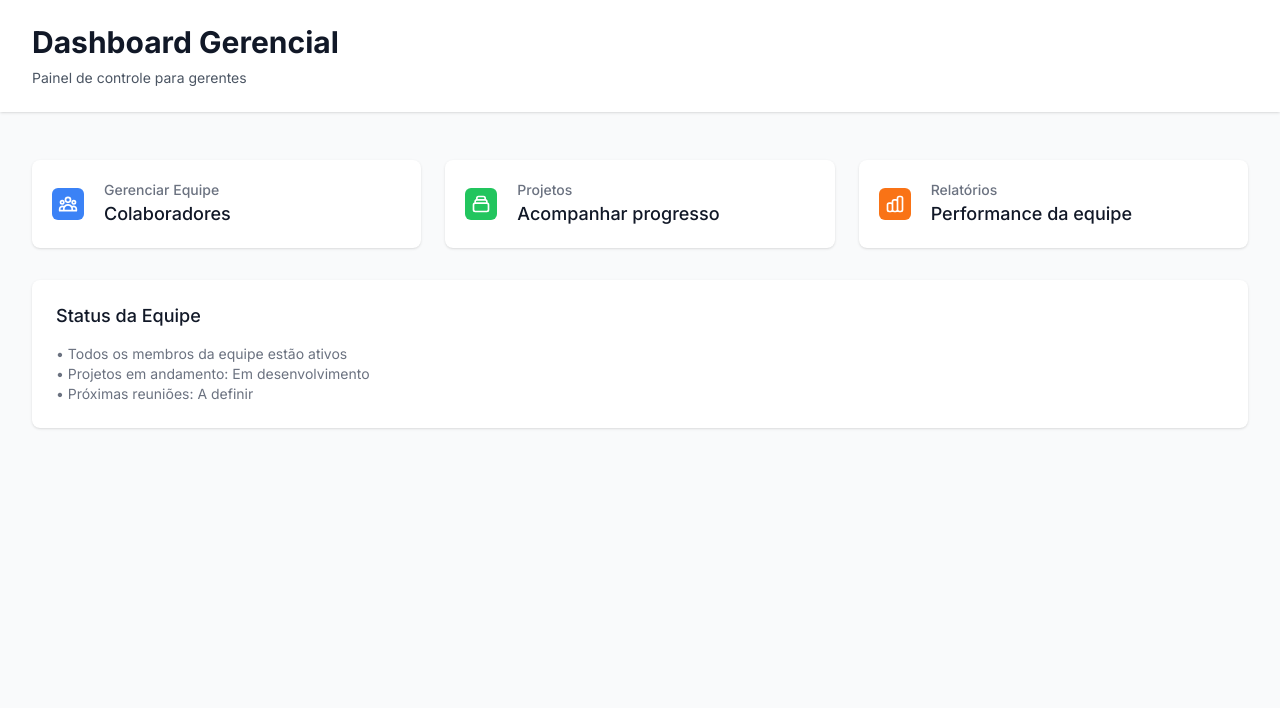
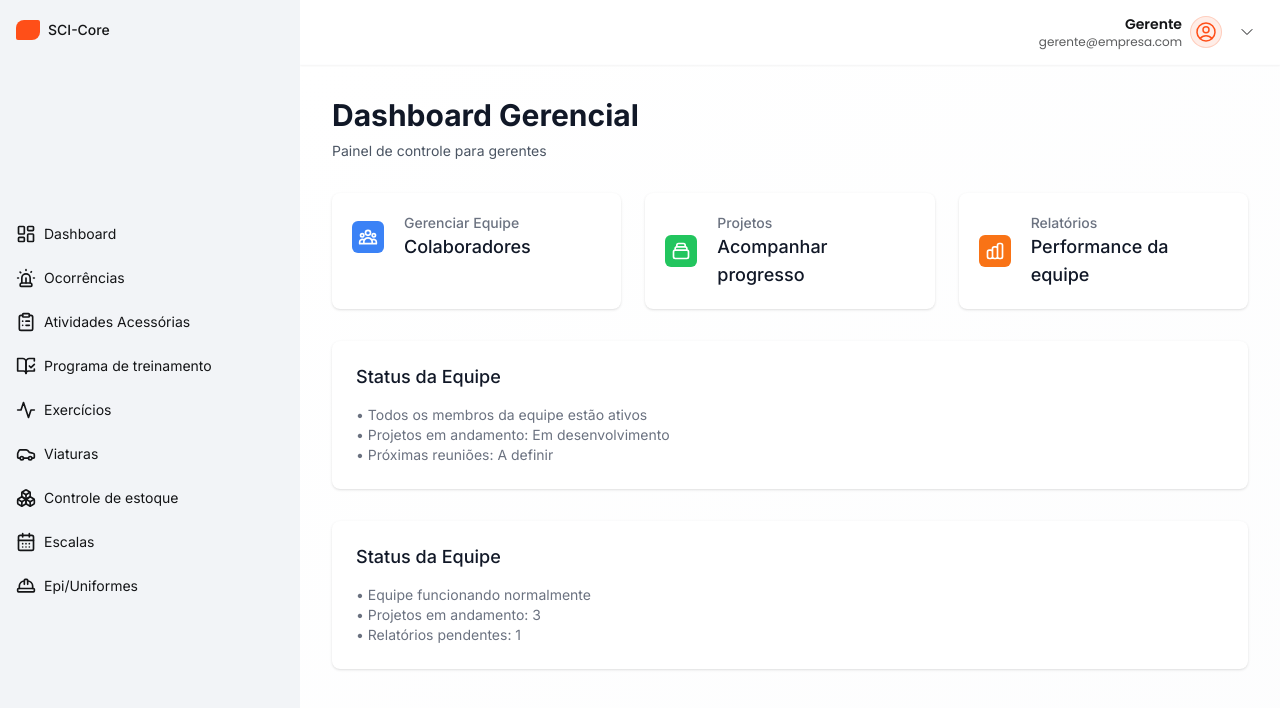
Before and after one commit to Pinduca01/sci-core, a Next.js app: page /dashboard/manager in a window 1280 px wide. Shown: the top 708 px of the page. Built offline with nearby package versions, Linux system fonts and the light colour scheme.

Commit message:
Initial commit: SCI Core dashboard application

```diff
--- a/app/dashboard/admin/page.tsx
+++ b/app/dashboard/admin/page.tsx
@@ -1,9 +1,22 @@
+'use client';
+
+import Header from '@/components/ui/header';
+import { SidebarDemo } from '@/components/ui/sidebar-demo';
+
 export default function AdminDashboard() {
+  // Dados mockados do usuário - em produção viriam da autenticação
+  const userData = {
+    userName: 'Administrador',
+    userEmail: 'admin@empresa.com'
+  };
+
   return (
-    <div className="min-h-screen bg-gray-50">
-      <div className="bg-white shadow">
-        <div className="max-w-7xl mx-auto px-4 sm:px-6 lg:px-8">
-          <div className="py-6">
+    <SidebarDemo>
+      <div className="flex flex-col h-full">
+        <Header userName={userData.userName} userEmail={userData.userEmail} />
+
+        <div className="flex-1 bg-gradient-to-br from-pure-white to-fog-gray/20 p-8">
+          <div className="mb-8">
             <h1 className="text-3xl font-bold text-gray-900">
               Dashboard Administrativo
             </h1>
@@ -11,11 +24,7 @@ export default function AdminDashboard() {
               Painel de controle para administradores do sistema
             </p>
           </div>
-        </div>
-      </div>
 
-      <div className="max-w-7xl mx-auto py-6 sm:px-6 lg:px-8">
-        <div className="px-4 py-6 sm:px-0">
           <div className="grid grid-cols-1 md:grid-cols-2 lg:grid-cols-3 gap-6">
 
             {/* Card de Usuários */}
@@ -114,6 +123,6 @@ export default function AdminDashboard() {
 
         </div>
       </div>
-    </div>
-  )
+    </SidebarDemo>
+  );
 }
--- a/app/dashboard/manager/page.tsx
+++ b/app/dashboard/manager/page.tsx
@@ -1,9 +1,22 @@
+'use client';
+
+import Header from '@/components/ui/header';
+import { SidebarDemo } from '@/components/ui/sidebar-demo';
+
 export default function ManagerDashboard() {
+  // Dados mockados do usuário - em produção viriam da autenticação
+  const userData = {
+    userName: 'Gerente',
+    userEmail: 'gerente@empresa.com'
+  };
+
   return (
-    <div className="min-h-screen bg-gray-50">
-      <div className="bg-white shadow">
-        <div className="max-w-7xl mx-auto px-4 sm:px-6 lg:px-8">
-          <div className="py-6">
+    <SidebarDemo>
+      <div className="flex flex-col h-full">
+        <Header userName={userData.userName} userEmail={userData.userEmail} />
+
+        <div className="flex-1 bg-gradient-to-br from-pure-white to-fog-gray/20 p-8">
+          <div className="mb-8">
             <h1 className="text-3xl font-bold text-gray-900">
               Dashboard Gerencial
             </h1>
@@ -11,11 +24,7 @@ export default function ManagerDashboard() {
               Painel de controle para gerentes
             </p>
           </div>
-        </div>
-      </div>
 
-      <div className="max-w-7xl mx-auto py-6 sm:px-6 lg:px-8">
-        <div className="px-4 py-6 sm:px-0">
           <div className="grid grid-cols-1 md:grid-cols-2 lg:grid-cols-3 gap-6">
 
             {/* Card de Equipe */}
@@ -111,8 +120,24 @@ export default function ManagerDashboard() {
             </div>
           </div>
 
+          {/* Seção de Status da Equipe */}
+          <div className="mt-8">
+            <div className="bg-white shadow rounded-lg">
+              <div className="px-4 py-5 sm:p-6">
+                <h3 className="text-lg leading-6 font-medium text-gray-900 mb-4">
+                  Status da Equipe
+                </h3>
+                <div className="text-sm text-gray-500">
+                  <p>• Equipe funcionando normalmente</p>
+                  <p>• Projetos em andamento: 3</p>
+                  <p>• Relatórios pendentes: 1</p>
+                </div>
+              </div>
+            </div>
+          </div>
+
         </div>
       </div>
-    </div>
+    </SidebarDemo>
   )
 }
--- a/app/dashboard/page.tsx
+++ b/app/dashboard/page.tsx
@@ -1,3 +1,5 @@
+'use client';
+
 import Header from '@/components/ui/header';
 import { SidebarDemo } from '@/components/ui/sidebar-demo';
 
--- a/app/dashboard/user/page.tsx
+++ b/app/dashboard/user/page.tsx
@@ -1,21 +1,30 @@
+'use client';
+
+import Header from '@/components/ui/header';
+import { SidebarDemo } from '@/components/ui/sidebar-demo';
+
 export default function UserDashboard() {
+  // Dados mockados do usuário - em produção viriam da autenticação
+  const userData = {
+    userName: 'Usuário',
+    userEmail: 'usuario@empresa.com'
+  };
+
   return (
-    <div className="min-h-screen bg-gray-50">
-      <div className="bg-white shadow">
-        <div className="max-w-7xl mx-auto px-4 sm:px-6 lg:px-8">
-          <div className="py-6">
+    <SidebarDemo>
+      <div className="flex flex-col h-full">
+        <Header userName={userData.userName} userEmail={userData.userEmail} />
+
+        <div className="flex-1 bg-gradient-to-br from-pure-white to-fog-gray/20 p-8">
+          <div className="mb-8">
             <h1 className="text-3xl font-bold text-gray-900">
-              Meu Dashboard
+              Dashboard do Usuário
             </h1>
             <p className="mt-2 text-sm text-gray-600">
               Painel pessoal do usuário
             </p>
           </div>
-        </div>
-      </div>
 
-      <div className="max-w-7xl mx-auto py-6 sm:px-6 lg:px-8">
-        <div className="px-4 py-6 sm:px-0">
           <div className="grid grid-cols-1 md:grid-cols-2 lg:grid-cols-3 gap-6">
 
             {/* Card de Perfil */}
@@ -111,8 +120,24 @@ export default function UserDashboard() {
             </div>
           </div>
 
+          {/* Seção de Atividades Recentes */}
+          <div className="mt-8">
+            <div className="bg-white shadow rounded-lg">
+              <div className="px-4 py-5 sm:p-6">
+                <h3 className="text-lg leading-6 font-medium text-gray-900 mb-4">
+                  Atividades Recentes
+                </h3>
+                <div className="text-sm text-gray-500">
+                  <p>• Perfil atualizado com sucesso</p>
+                  <p>• Nova tarefa atribuída</p>
+                  <p>• Notificação lida</p>
+                </div>
+              </div>
+            </div>
+          </div>
+
         </div>
       </div>
-    </div>
+    </SidebarDemo>
   )
 }
--- a/components/ui/sidebar-demo.tsx
+++ b/components/ui/sidebar-demo.tsx
@@ -7,7 +7,11 @@ import Link from "next/link";
 import { motion } from "framer-motion";
 import { cn } from "@/lib/utils";
 
-export function SidebarDemo({ children }: { children: React.ReactNode }) {
+interface SidebarDemoProps {
+  children: React.ReactNode;
+}
+
+export function SidebarDemo({ children }: SidebarDemoProps) {
   const links = [
     {
       label: "Dashboard",
```
